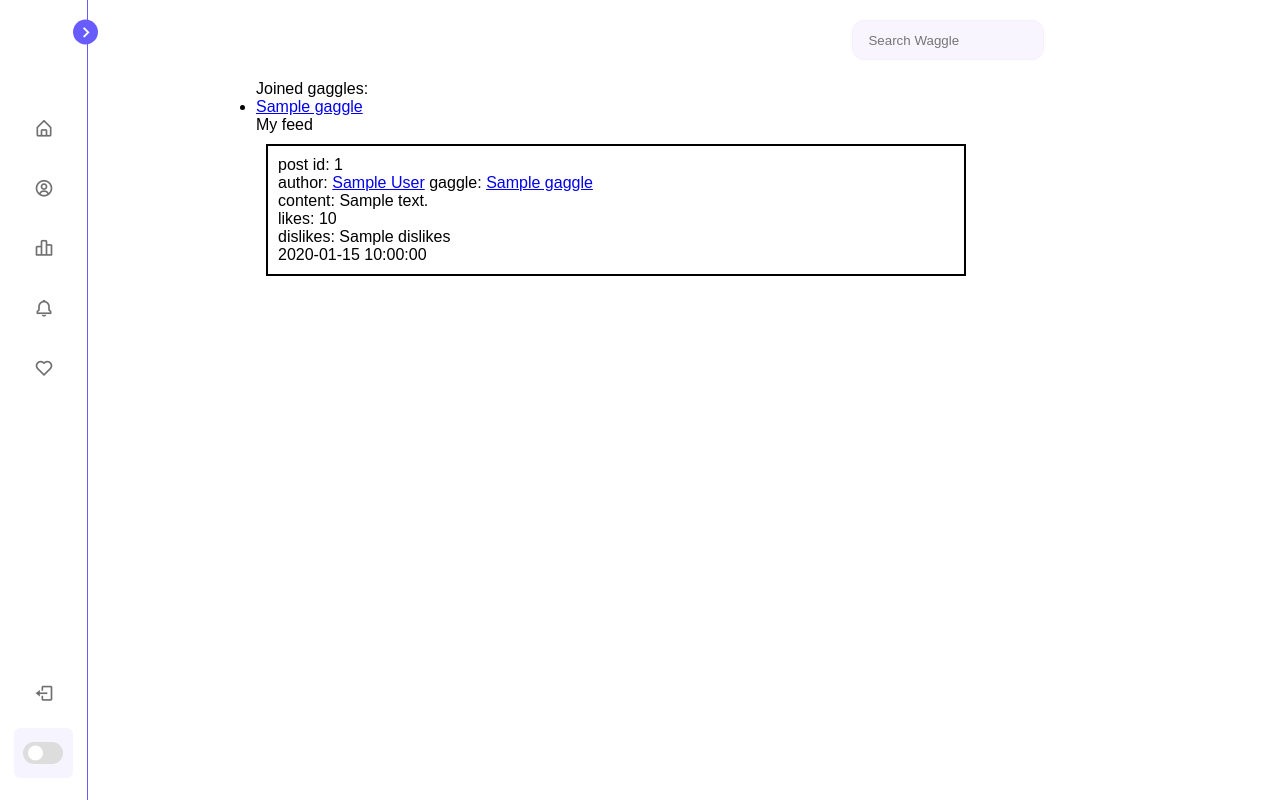
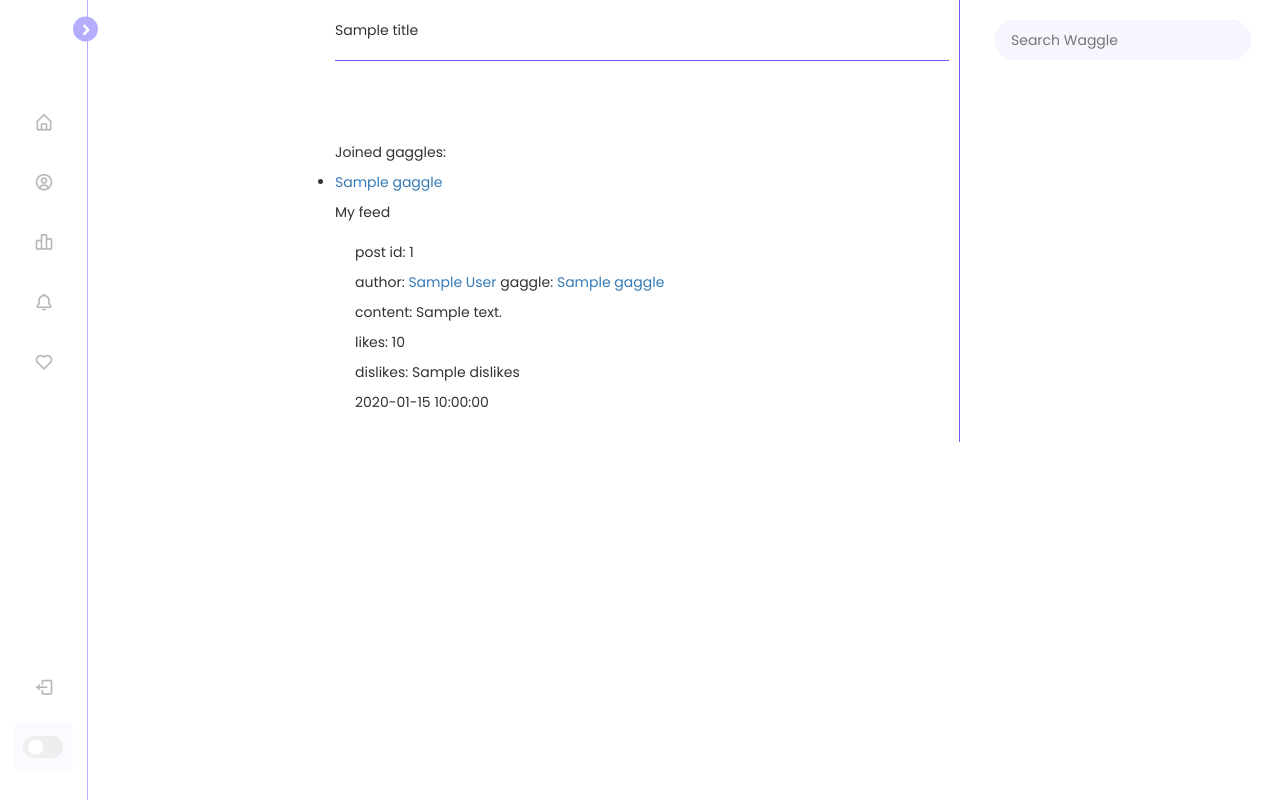
Before and after one commit to zimzalabean/waggle, a Flask app: template templates/main.html in a window 1280 px wide. Run offline with Flask 2, Linux system fonts and the light colour scheme; the template is opened without the code that fills it: most values are stand-ins (such as "Sample title", 1, 10 or a date in 2020); some libraries are stand-ins or nearby versions.

Commit message:
Add grid front end

```diff
--- a/app.py
+++ b/app.py
@@ -90,7 +90,7 @@ def homepage():
     else:
         gaggles = waggle.getUserGaggle(conn, username)
         posts_info = waggle.getPosts(conn)
-        return render_template('main.html', gaggles = gaggles, username=username, posts=posts_info)
+        return render_template('main.html', title = "My Feed", gaggles = gaggles, username=username, posts=posts_info)
 
 
 @app.route('/deletePost/<post_id>/<author_id>/<gaggle_name>')
@@ -179,7 +179,7 @@ def user(username):
         isPersonal = True
     else:
         isPersonal = False
-    return render_template('user.html', username=username, gagglesCreated=gagglesCreated, gagglesJoined=gagglesJoined, isPersonal = isPersonal)
+    return render_template('user.html', title = "Profile", username=username, gagglesCreated=gagglesCreated, gagglesJoined=gagglesJoined, isPersonal = isPersonal)
 
 
 @app.route('/user/<username>/history/')
@@ -390,7 +390,7 @@ def dashboard():
     gaggle_id = gaggle['gaggle_id']
     invitees = waggle.getInvitees(conn, gaggle_id)
     username = session.get('username')
-    return render_template('gaggleDashboard.html', gaggles = gaggles, gaggle = gaggle, invitees = invitees, username=username)
+    return render_template('gaggleDashboard.html', title = "Dashboard", gaggles = gaggles, gaggle = gaggle, invitees = invitees, username=username)
 
 def getRepliesThread(comment_id, thread):
     '''Helper function to get all the parent comment_id of the input comment_id.'''
--- a/static/style.css
+++ b/static/style.css
@@ -5,8 +5,6 @@ HTML {
     --color-header: #007ea9;  /* color for H1-H6 and others. was deepskyblue but poor contrast. */
     --color-hilite: #b50000;  /* was red, but this avoids WAVE contrast errors */
     --color-focus: #56B929;
-    --font-family: Verdana;
-    font-family: var(--font-family)
 }
 
 /* side bar*/
@@ -337,15 +335,16 @@ body.dark .home .text{
 }
 
 .input-search{
+    position: fixed;
     height: 40px;
-    width: 15%;
+    width: 20%;
     padding: 15px;
     background: #f9f5ff;
-    margin-left: 65%;
+    margin-left: 20px;
     margin-top: 20px;
     margin-bottom: 20px;
     border: solid #f5efff 1px;
-    border-radius: 12px;
+    border-radius: 20px;
 }
 
 .input-search:hover {
@@ -375,18 +374,28 @@ h2, h3 {
     color: var(--color-header);
 }
 
+.title{
+    position:fixed;
+    margin: auto;
+    padding-top: 20px;
+    padding-bottom: 20px;
+    width:48%;
+    border-bottom: solid #695CFE 1px;
+    background-color: #FFF;
+}
+
 .main-content{
-    padding-left: 20%;
+    padding-top: 20%;
     border-left:#c1c1c1 2px;
     border-right: #c1c1c1 2px ;
 }
 
-.post{
+.post-main{
     margin: 10px;
     padding: 10px;
-    border-style: solid;
-    border-width: 2px;
-    width: 700px;
+    border-style: solid #484848 2px;
+    width: 80%;
+    border-radius: 12px;
 }
 
 .add_post_form{
--- a/templates/baseTemplate.html
+++ b/templates/baseTemplate.html
@@ -8,13 +8,25 @@
 
     <!----======== CSS ======== -->
     <link rel='stylesheet' href="{{url_for('static', filename = 'style.css')}}">
+    <link rel="preconnect" href="https://fonts.googleapis.com">
+    <link rel="preconnect" href="https://fonts.gstatic.com" crossorigin>
+    <link href="https://fonts.googleapis.com/css2?family=Nunito+Sans&family=Poppins:wght@300;400;500;600;700&display=swap" rel="stylesheet">
 
     <!----===== Boxicons CSS ===== -->
     <link href='https://unpkg.com/boxicons@2.1.1/css/boxicons.min.css' rel='stylesheet'>
+    <!----===== Bootstrap CSS ===== -->
+    <link rel="stylesheet" href="https://maxcdn.bootstrapcdn.com/bootstrap/3.4.1/css/bootstrap.min.css">
+    <script src="https://ajax.googleapis.com/ajax/libs/jquery/3.6.1/jquery.min.js"></script>
+    <script src="https://maxcdn.bootstrapcdn.com/bootstrap/3.4.1/js/bootstrap.min.js"></script>
 
     <!--<title>Dashboard Sidebar Menu</title>-->
 </head>
 <body>
+    <div class="container-fluid">
+        <div class="row">
+
+        <!--<title>Dashboard Sidebar Menu</title>-->
+          <div class="col-sm-3">
                 <nav class="sidebar close">
                     <header>
                         <div class="image-text">
@@ -96,19 +108,30 @@
                     </div>
 
                 </nav>
-
-      <form method=GET action="{{url_for('search')}}">
-        <label for="search-query"> </label>
-        <i class='bx bx-search'></i>
-        <input class = 'input-search' type="text" name="search-query" placeholder="Search Waggle" />
-      </form>
-
-
-
+         </div>
+  <!--main body section-->
+    <div class="col-sm-6" style="border-right: solid #695CFE 1px;">
+        <div class = 'title'>
+          {{title}}
+        </div>>
         <div class="main-content">
             {% block main_content %}
             {% endblock %}
         </div>
+    </div>
+
+  <!--right bar-->
+    <div class="col-sm-3" >
+        <form method=GET action="{{url_for('search')}}">
+                <label for="search-query"> </label>
+                <input class = 'input-search' type="text" name="search-query" placeholder="Search Waggle" />
+          </form>
+    </div>
+    </div>
+  </div>
+
+
+
 
     <script>
       const body = document.querySelector('body'),
--- a/templates/commentTemplateJS.html
+++ b/templates/commentTemplateJS.html
@@ -1,14 +1,9 @@
 {% macro comment_temp(comment, post) -%}
 <link rel="stylesheet" href="https://fonts.googleapis.com/css2?family=Material+Symbols+Outlined:opsz,wght,FILL,GRAD@20..48,100..700,0..1,-50..200" />
-
 <link rel="stylesheet" href="https://fonts.googleapis.com/css2?family=Material+Symbols+Outlined:opsz,wght,FILL,GRAD@20..48,100..700,0..1,-50..200" />
-
 <link rel="stylesheet" href="https://fonts.googleapis.com/css2?family=Material+Symbols+Outlined:opsz,wght,FILL,GRAD@20..48,100..700,0..1,-50..200" />
-
 <link rel="preconnect" href="https://fonts.googleapis.com"><link rel="preconnect" href="https://fonts.gstatic.com" crossorigin><link href="https://fonts.googleapis.com/css2?family=Nunito+Sans&display=swap" rel="stylesheet">
-
 <link rel="stylesheet" href="https://fonts.googleapis.com/css2?family=Material+Symbols+Rounded:opsz,wght,FILL,GRAD@48,400,0,0" />
-
 <link rel="stylesheet" href="https://cdn.jsdelivr.net/npm/bootstrap@4.3.1/dist/css/bootstrap.min.css" integrity="sha384-ggOyR0iXCbMQv3Xipma34MD+dH/1fQ784/j6cY/iJTQUOhcWr7x9JvoRxT2MZw1T" crossorigin="anonymous">
 
 <script src="https://ajax.googleapis.com/ajax/libs/jquery/3.6.1/jquery.min.js"></script>
--- a/templates/main.html
+++ b/templates/main.html
@@ -11,7 +11,7 @@
     <p>My feed</p>
 
     {% for post in posts %}
-    <div class="post" id="{{post['post_id']}}">
+    <div class="post-main" id="{{post['post_id']}}">
         <p>post id: {{post['post_id']}}</p>
         <p>author: <a href="{{url_for('user', username=post['author'])}}">{{post['author']}}</a> gaggle: <a href="{{url_for('gaggle',gaggle_name=post['gaggle'])}}">{{post['gaggle']}}</a></p>
         <p>content: {{post['content']}}</p>
```
Lines whose indentation alone changed are shown as unchanged.
